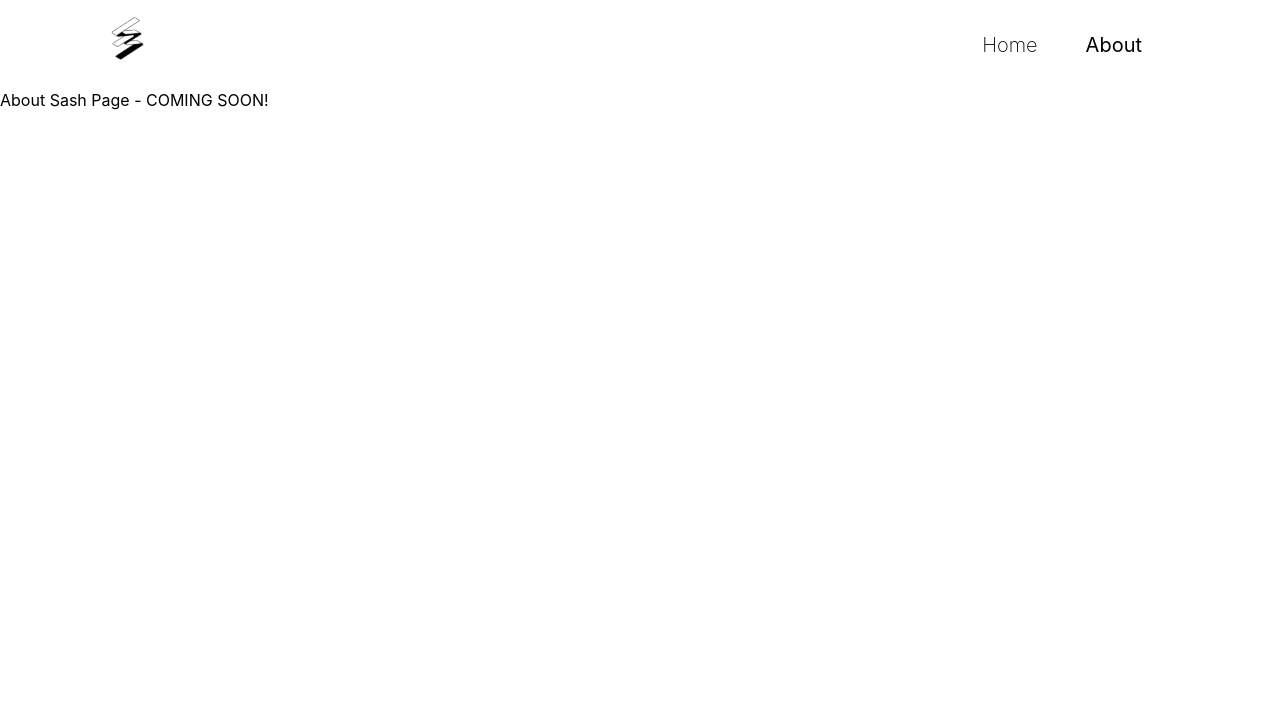
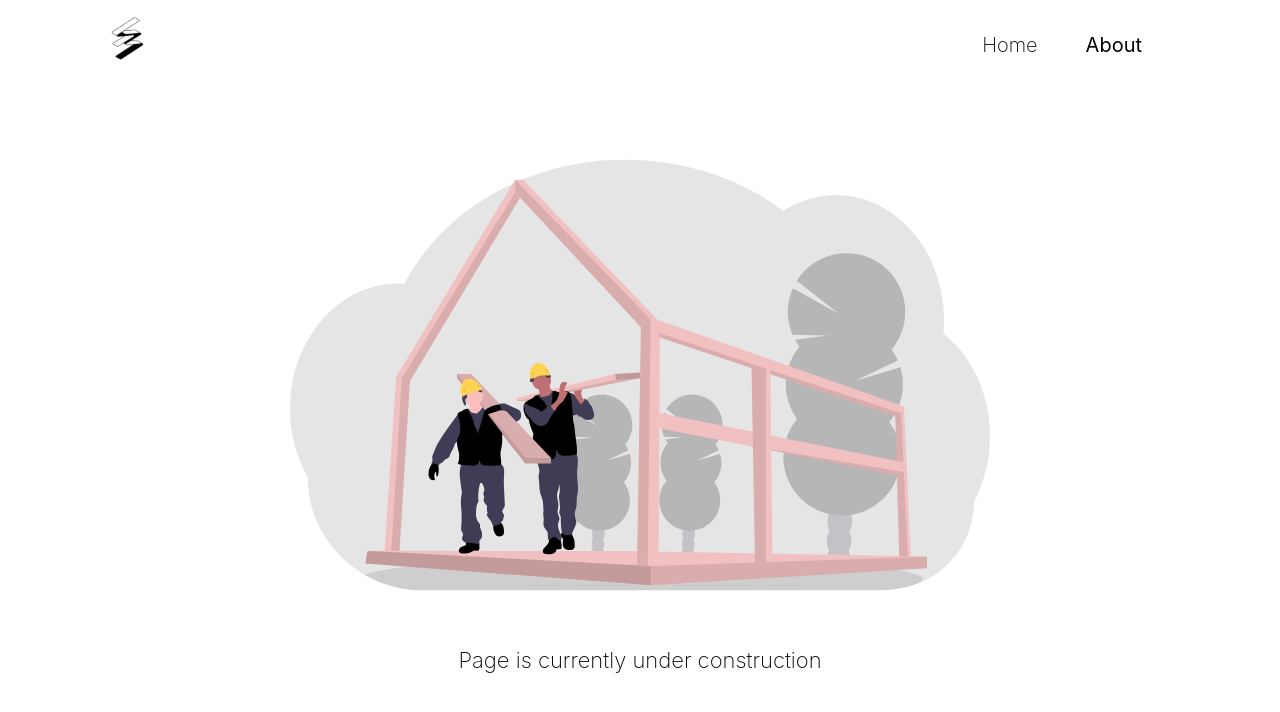
Before and after one commit to Elimists/sash-portfolio, a Next.js app: page /about in a window 1280 px wide. Shown: the top 712 px of the page. Built offline with nearby package versions, Linux system fonts and the light colour scheme.

Commit message:
Added under construction page for pages currently being. built.

```diff
--- a/pages/about.js
+++ b/pages/about.js
@@ -1,8 +1,12 @@
+import UnderConstruction from '../public/under_construction.svg'
+import Image from 'next/image'
+import styles from '../styles/About.module.css'
 export default function About(){
 
     return(
-        <div>
-            About Sash Page - COMING SOON!
+        <div className={styles.container}>
+            <Image src={UnderConstruction} height={500} width={700}/>
+            <p>Page is currently under construction</p>
         </div>
     )
 }
--- /dev/null
+++ b/styles/About.module.css
@@ -0,0 +1,12 @@
+.container{
+    display: flex;
+    flex-direction: column;
+    align-items: center;
+    justify-content: center;
+    height: 80vh;
+}
+
+.container > p {
+    font-size: 22px;
+    font-weight: 200;
+}
```
Also changed, not shown: public/under_construction.svg (added).
